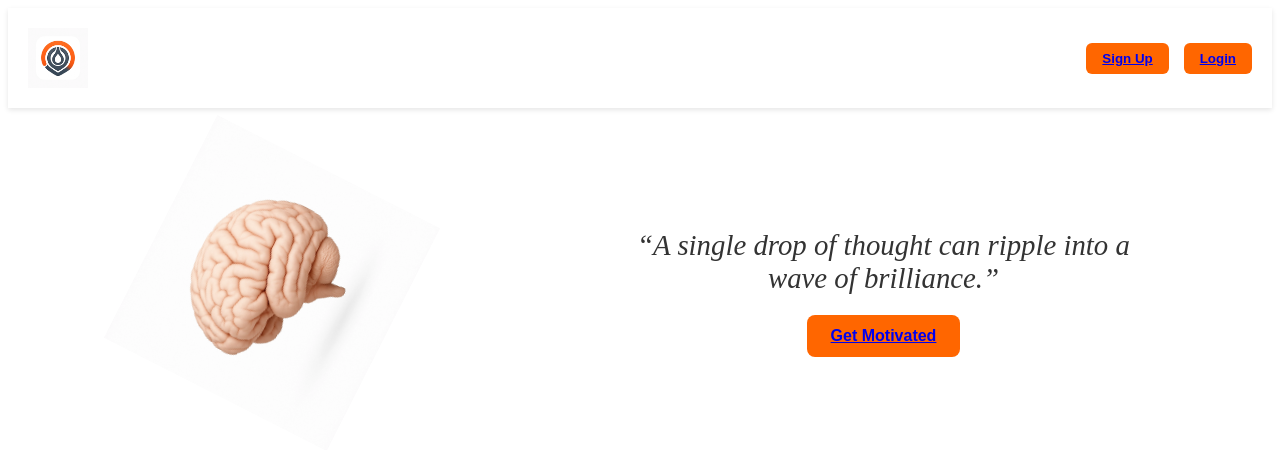
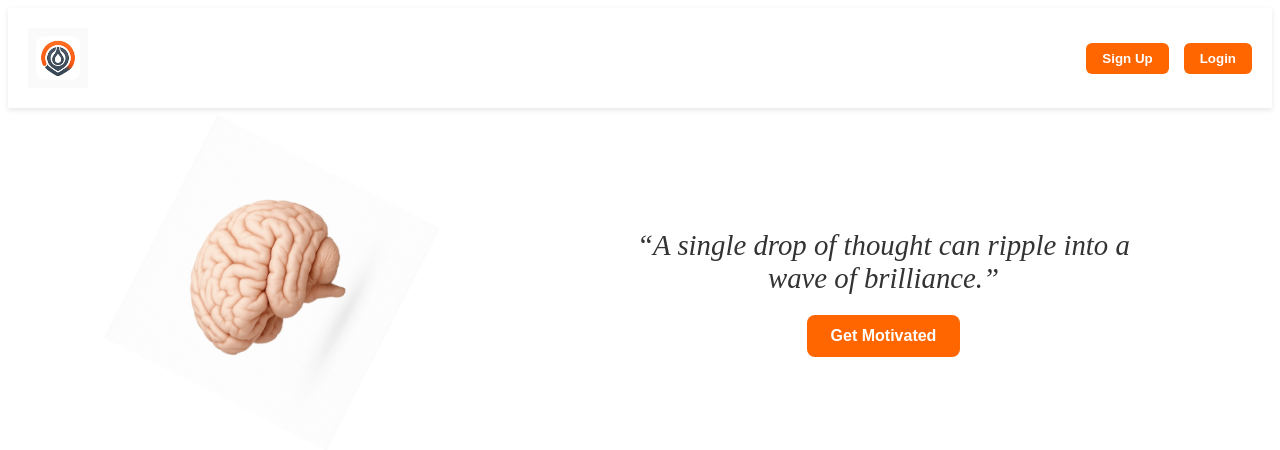
Before and after one commit to ByteVit/MindDrop, a Flask app: template templates/home.html in a window 1280 px wide. Shown: the top 450 px of the page. Run offline with Flask 3, Linux system fonts and the light colour scheme; the template is opened without the code that fills it, so the values that code supplies are empty.

Commit message:
Remove text-decoration from button links and set their colors to #fff

```diff
--- a/static/styles/styles.css
+++ b/static/styles/styles.css
@@ -38,6 +38,10 @@
       color: #fff;
       cursor: pointer;
       font-weight: bold;
+    }
+    button a {
+      color: #fff;
+      text-decoration: none;
     }
     .hamburger {
       display: none;
```
